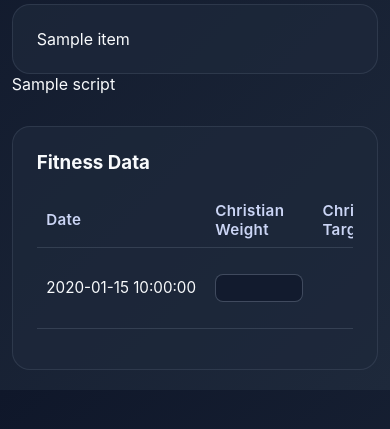
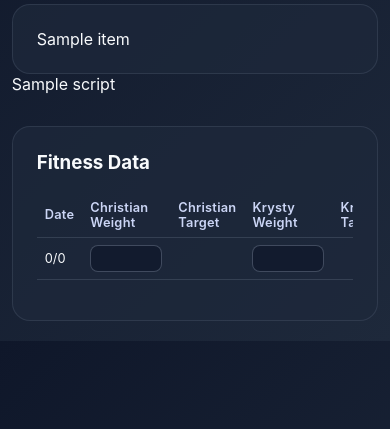
Before and after one commit to Clervis/FittinThisPizza, a Flask app: template templates/progress.html in a window 390 px wide. Shown: the part 262-691 px from the top of the page. Run offline with Flask 3, Linux system fonts and the light colour scheme; the template is opened without the code that fills it: most values are stand-ins (such as "Sample title", 1, 10 or a date in 2020).

Commit message:
added some mobile changes

```diff
--- a/app.py
+++ b/app.py
@@ -5,7 +5,8 @@ from datetime import datetime, timedelta
 from pathlib import Path
 
 from bokeh.embed import components
-from bokeh.models import ColumnDataSource, HoverTool, LinearAxis, Range1d, RangeTool
+from bokeh.events import DocumentReady
+from bokeh.models import ColumnDataSource, CustomJS, DaysTicker, HoverTool, LinearAxis, Range1d, RangeTool
 from bokeh.plotting import figure
 from bokeh.resources import CDN
 from flask import Flask, redirect, render_template, request, send_from_directory, url_for
@@ -128,20 +129,20 @@ def _handle_post(data_path: Path) -> bool:
 			"Krysty Weight": request.form.get("krysty_weight", "").strip(),
 		}
 
-		for key in updated:
-			if updated[key]:
-				try:
-					float(updated[key])
-				except ValueError:
-					updated[key] = ""
-
 		rows = _read_rows(data_path)
 		date_str = date_value.strftime("%m-%d-%Y")
 		for row in rows:
 			if row.get("Date") == date_str:
 				for key, value in updated.items():
-					if value != "":
-						row[key] = value
+					if value == "":
+						row[key] = ""
+						continue
+					try:
+						float(value)
+					except ValueError:
+						row[key] = ""
+						continue
+					row[key] = value
 				break
 		_write_rows(data_path, sorted(rows, key=_date_key))
 		return True
@@ -333,14 +334,14 @@ def _render_progress_rows(
 		christian_y0,
 		christian_y1,
 		christian_line_colors,
-	) = build_segments(dates, christian_weights, christian_targets, "#ef4444", "#22c55e")
+	) = build_segments(dates, christian_weights, christian_targets, "#166534", "#166534")
 	(
 		krysty_x0,
 		krysty_x1,
 		krysty_y0,
 		krysty_y1,
 		krysty_line_colors,
-	) = build_segments(dates, krysty_weights, krysty_targets, "#ef4444", "#22c55e")
+	) = build_segments(dates, krysty_weights, krysty_targets, "#f97316", "#f97316")
 	(
 		christian_area_xs,
 		christian_area_ys,
@@ -356,6 +357,8 @@ def _render_progress_rows(
 		title="Fin'ness Whole Pizza in my Mouth",
 		x_axis_type="datetime",
 		sizing_mode="stretch_width",
+		aspect_ratio=16 / 9,
+		min_height=360,
 		height=840,
 		toolbar_location="above",
 		x_range=(latest_start, latest_end),
@@ -372,9 +375,19 @@ def _render_progress_rows(
 	christian_span = christian_max - christian_min or 1.0
 	plot.y_range = Range1d(christian_min - (christian_span * 0.6), christian_max)
 	plot.xaxis.axis_label = "Date"
+	plot.xaxis.formatter.days = "%m/%d"
+	plot.xaxis.formatter.months = "%m/%d"
+	plot.xaxis.formatter.hours = "%m/%d"
+	plot.xaxis.formatter.minutes = "%m/%d"
+	plot.xaxis.formatter.seconds = "%m/%d"
+	plot.xaxis.ticker = DaysTicker(days=list(range(1, 32)))
+	plot.xaxis.minor_tick_line_color = None
 	plot.yaxis.axis_label = "Christian Weight (lbs)"
+	plot.yaxis.axis_label_text_font_style = "bold"
 	plot.yaxis.axis_label_text_color = "#166534"
 	plot.yaxis.major_label_text_color = "#166534"
+	plot.yaxis.major_label_orientation = 1.5708
+	plot.yaxis.minor_tick_line_color = None
 
 	krysty_window = [
 		krysty_targets[idx] for idx in window_indices if krysty_targets[idx] is not None
@@ -390,8 +403,11 @@ def _render_progress_rows(
 		"krysty": Range1d(krysty_min, krysty_max + (krysty_span * 0.6))
 	}
 	right_axis = LinearAxis(y_range_name="krysty", axis_label="Krysty Weight (lbs)")
+	right_axis.axis_label_text_font_style = "bold"
 	right_axis.axis_label_text_color = "#f97316"
 	right_axis.major_label_text_color = "#f97316"
+	right_axis.major_label_orientation = 1.5708
+	right_axis.minor_tick_line_color = None
 	plot.add_layout(right_axis, "right")
 	christian_source = ColumnDataSource(
 		{
@@ -537,6 +553,7 @@ def _render_progress_rows(
 	plot.legend.location = "top_right"
 	plot.legend.label_text_font_size = "9pt"
 	plot.legend.click_policy = "hide"
+	plot.legend.visible = False
 
 	select = figure(
 		height=120,
--- a/fitness_data.csv
+++ b/fitness_data.csv
@@ -1,8 +1,8 @@
 Christian Weight,Krysty Weight,Christian Target,Krysty Target,Date
 263.1,138,263,138,02-14-2026
 262,138.0,262.671,137.943,02-15-2026
-261.9,138,262.343,137.887,02-16-2026
-,,262.014,137.83,02-17-2026
+261.9,138.0,262.343,137.887,02-16-2026
+,,262.015,137.831,02-17-2026
 ,,261.686,137.774,02-18-2026
 ,,261.357,137.717,02-19-2026
 ,,261.029,137.66,02-20-2026
--- a/static/style.css
+++ b/static/style.css
@@ -227,10 +227,27 @@ body {
   padding: 0.35rem 0.5rem;
 }
 
-.editable-table .actions {
-  display: flex;
-  justify-content: flex-end;
-  gap: 0.5rem;
+.editable-table .weight-col {
+  width: 6.25rem;
+}
+
+.editable-table .weight-input {
+  min-width: 5.5rem;
+  padding: 0.3rem 0.45rem;
+  font-size: 0.9rem;
+}
+
+.button.button-small {
+  padding: 0.35rem 0.75rem;
+  font-size: 0.85rem;
+}
+
+.icon-button {
+  line-height: 1;
+}
+
+.icon-dark {
+  color: #111827;
 }
 
 .pagination {
@@ -266,7 +283,15 @@ body {
   margin-left: 0;
 }
 
-@media (max-width: 768px) {
+.chart-scroll {
+  overflow-x: auto;
+}
+
+.chart-scroll .bk-root {
+  min-width: 900px;
+}
+
+@media (max-width: 1024px) {
   .container {
     width: 94vw;
     padding: 1.25rem 0;
@@ -322,6 +347,24 @@ body {
   .editable-table td {
     padding: 0.5rem 0.6rem;
   }
+
+  .editable-table {
+    font-size: 0.85rem;
+  }
+
+  .editable-table th,
+  .editable-table td {
+    white-space: normal;
+  }
+
+  .chart-scroll .bk-root {
+    min-width: 720px;
+  }
+
+  .bk-legend,
+  .bk-legend-item {
+    display: none !important;
+  }
 }
 
 @media (max-width: 480px) {
@@ -342,7 +385,34 @@ body {
     min-width: 5.5rem;
   }
 
+  .editable-table .weight-col {
+    width: 5.5rem;
+  }
+
+  .editable-table .weight-input {
+    min-width: 4.5rem;
+    font-size: 0.8rem;
+  }
+
+  .button.button-small {
+    padding: 0.3rem 0.6rem;
+    font-size: 0.8rem;
+  }
+
+  .editable-table {
+    font-size: 0.8rem;
+  }
+
+  .editable-table th,
+  .editable-table td {
+    padding: 0.45rem 0.5rem;
+  }
+
   .pagination {
     justify-content: flex-start;
   }
+
+  .chart-scroll .bk-root {
+    min-width: 640px;
+  }
 }
--- a/templates/progress.html
+++ b/templates/progress.html
@@ -9,7 +9,8 @@
     <script src="{{ js_file }}"></script>
   {% endfor %}
 
-  <section class="card" style="margin-top: 0.3rem;">
+  <section class="card chart-card" style="margin-top: 0.3rem;">
+    <div class="chart-scroll">
       {% if div is iterable and div is not string %}
         {% for item in div %}
           {{ item | safe }}
@@ -17,6 +18,7 @@
       {% else %}
         {{ div | safe }}
       {% endif %}
+    </div>
   </section>
 
   {{ script | safe }}
@@ -28,11 +30,10 @@
         <thead>
           <tr>
             <th>Date</th>
-            <th>Christian<br />Weight</th>
+            <th class="weight-col">Christian<br />Weight</th>
             <th>Christian<br />Target</th>
-            <th>Krysty<br />Weight</th>
+            <th class="weight-col">Krysty<br />Weight</th>
             <th>Krysty<br />Target</th>
-            <th>Action</th>
           </tr>
         </thead>
         <tbody>
@@ -43,27 +44,21 @@
               {% set c_target = row["Christian Target"] %}
               {% set k_target = row["Krysty Target"] %}
               {% set has_weight = c_weight or k_weight %}
-              <td data-has-weight="{{ 'true' if has_weight else 'false' }}">{{ row["Date"] }}</td>
-              <td>
-                <input type="number" step="0.1" name="christian_weight" value="{{ "%.1f"|format(c_weight|float) if c_weight else "" }}" form="edit-{{ loop.index }}" />
-              </td>
-              <td>{{ "%.1f"|format(c_target|float) if c_target else "" }}</td>
-              <td>
-                <input type="number" step="0.1" name="krysty_weight" value="{{ "%.1f"|format(k_weight|float) if k_weight else "" }}" form="edit-{{ loop.index }}" />
-              </td>
-              <td>{{ "%.1f"|format(k_target|float) if k_target else "" }}</td>
-              <td class="actions">
               <form method="post" id="edit-{{ loop.index }}">
                 <input type="hidden" name="action" value="edit_row" />
                 <input type="hidden" name="date" value="{{ row['DateISO'] }}" />
-                  <button class="button" type="submit">Update</button>
               </form>
-                <form method="post" class="inline-form" onsubmit="return confirm('Delete?');">
-                  <input type="hidden" name="action" value="delete" />
-                  <input type="hidden" name="date" value="{{ row['DateISO'] }}" />
-                  <button class="button button-outline" type="submit">Delete</button>
-                </form>
+              <td data-has-weight="{{ 'true' if has_weight else 'false' }}">
+                {{ row["DateISO"].split("-")[1] | int }}/{{ row["DateISO"].split("-")[2] | int }}
               </td>
+              <td class="weight-col">
+                <input class="weight-input" type="number" step="0.1" name="christian_weight" value="{{ "%.1f"|format(c_weight|float) if c_weight else "" }}" form="edit-{{ loop.index }}" />
+              </td>
+              <td>{{ "%.1f"|format(c_target|float) if c_target else "" }}</td>
+              <td class="weight-col">
+                <input class="weight-input" type="number" step="0.1" name="krysty_weight" value="{{ "%.1f"|format(k_weight|float) if k_weight else "" }}" form="edit-{{ loop.index }}" />
+              </td>
+              <td>{{ "%.1f"|format(k_target|float) if k_target else "" }}</td>
             </tr>
           {% endfor %}
         </tbody>
@@ -77,6 +72,7 @@
     const table = document.querySelector(".editable-table");
     const tableRows = Array.from(table?.querySelectorAll("tbody tr") ?? []);
     const pagination = document.getElementById("tablePagination");
+    const weightInputs = Array.from(table?.querySelectorAll(".weight-input") ?? []);
 
     const getDefaultPage = () => {
       const weightIndex = tableRows.findIndex((row) =>
@@ -129,5 +125,19 @@
     if (tableRows.length > rowsPerPage) {
       renderPage(getDefaultPage());
     }
+
+    weightInputs.forEach((input) => {
+      input.addEventListener("keydown", (event) => {
+        if (event.key === "Enter") {
+          const formId = input.getAttribute("form");
+          const form = formId ? document.getElementById(formId) : input.closest("form");
+          if (form) {
+            event.preventDefault();
+            form.requestSubmit();
+          }
+        }
+      });
+    });
+
   </script>
 {% endblock %}
```
Lines whose indentation alone changed are shown as unchanged.
